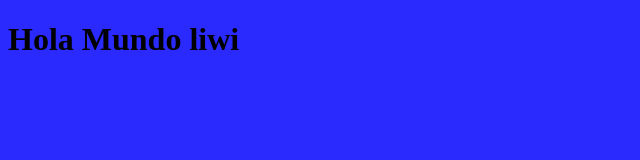
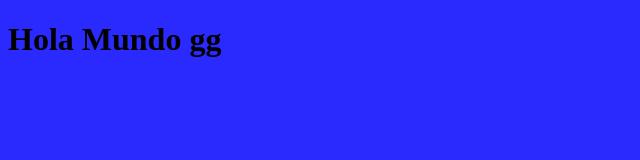
Before and after one commit to pitermancilla/proyecto-web, a plain HTML site: page Index.html in a window 1280 px wide. Shown: the full height of the page, 0-640 px from the left. Drawn offline with Linux system fonts and the light colour scheme.

Commit message:
modificando archivo html para probar git

```diff
--- a/Index.html
+++ b/Index.html
@@ -8,7 +8,7 @@
     <title>Mi Primera Web</title>
 </head>
 <body>
-    <h1>Hola Mundo liwi</h1>
+    <h1>Hola Mundo gg</h1>
 </body>
 <script src="Index.js"></script>
 </html>
```
